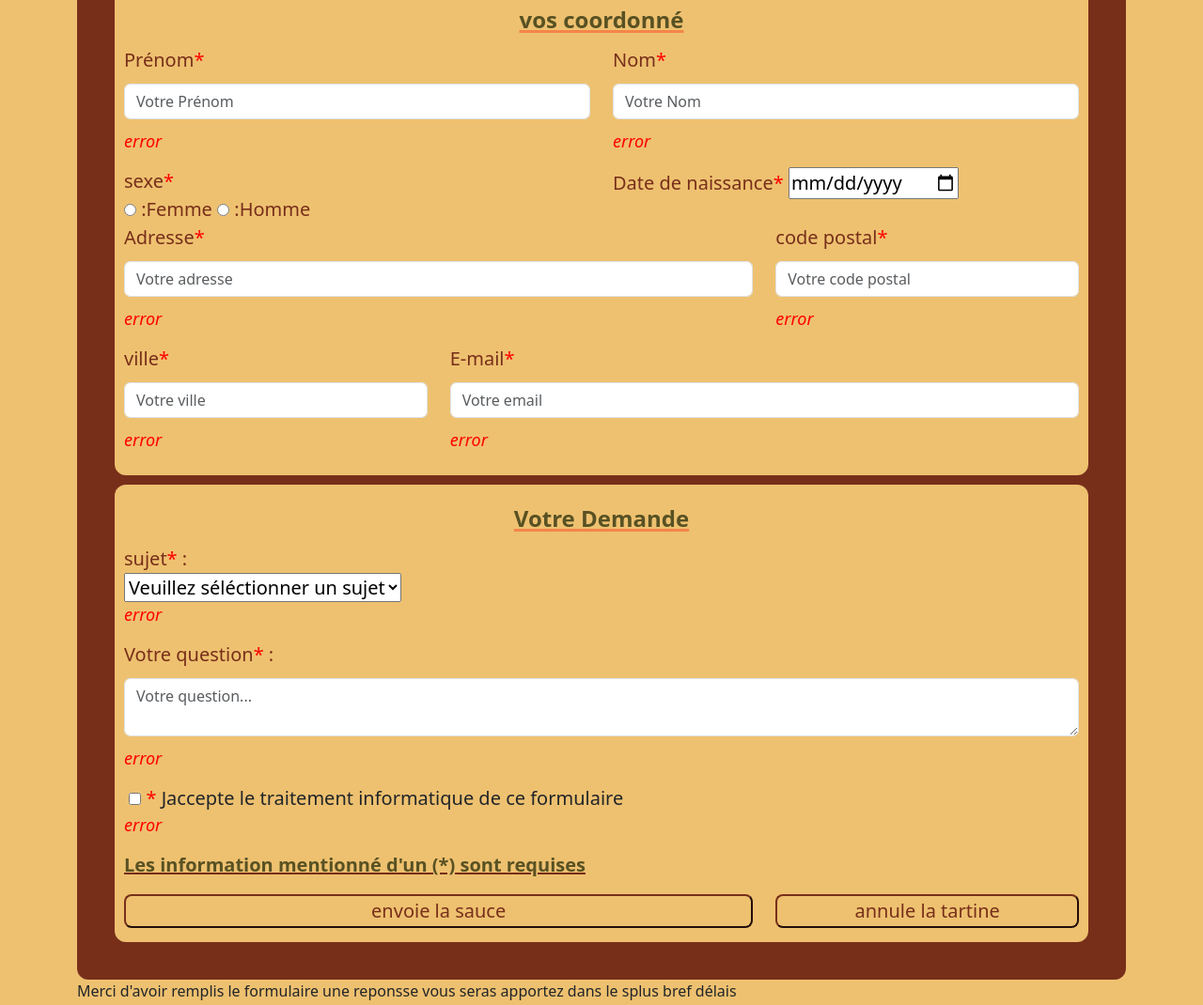
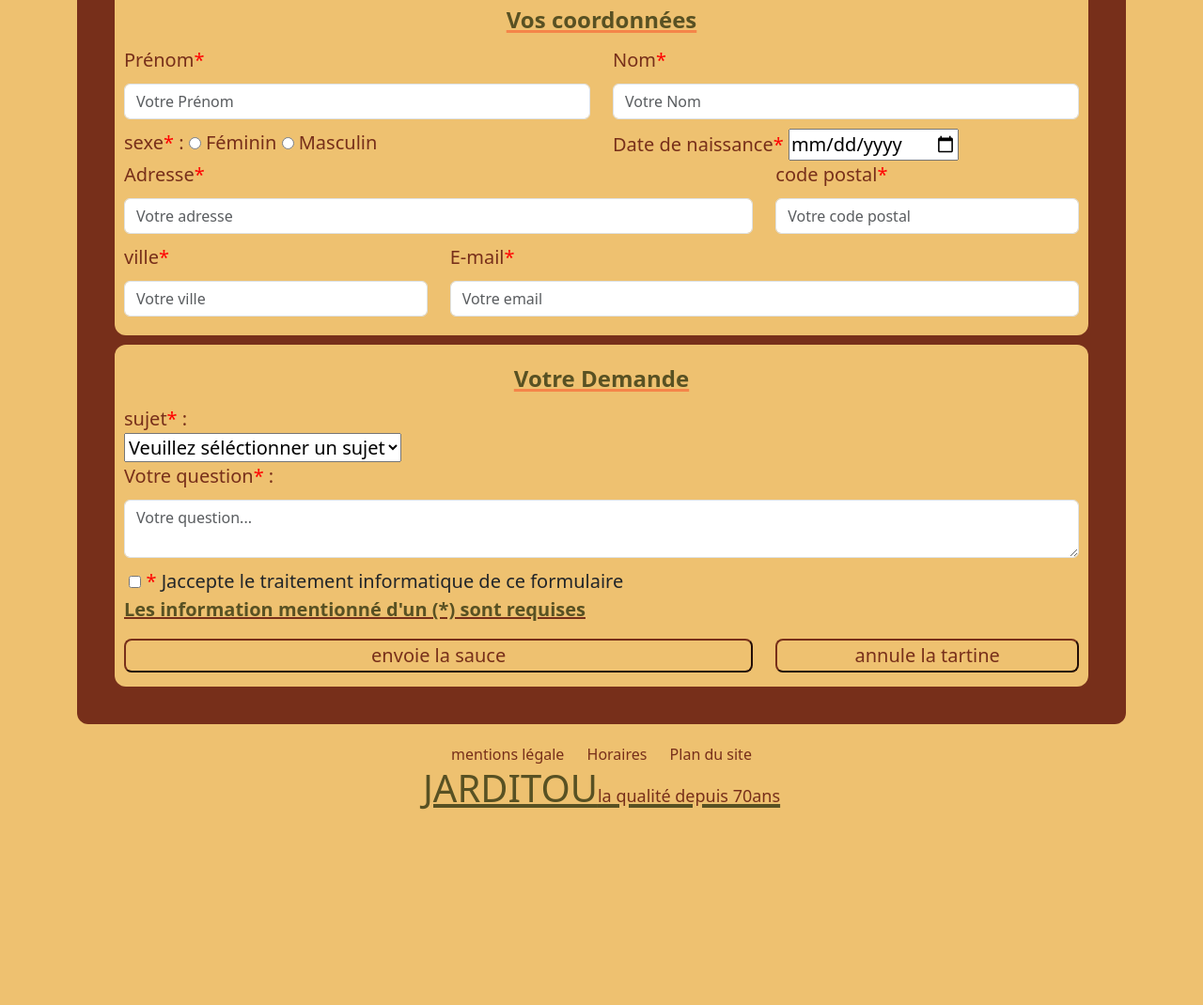
Before and after one commit to Lmickaeldev/jarditou_bootstrap, a plain HTML site: page contact.html in a window 1280 px wide. Shown: the part 398-1468 px from the top of the page at 94% size. After the commit the page ends 1341 px from the top, so only its background shows below. Drawn offline with nearby package versions, Linux system fonts and the light colour scheme.

Commit message:
mise en commentaire pour modif en php

```diff
--- a/assets/css/styles.css
+++ b/assets/css/styles.css
@@ -122,6 +122,7 @@ hr{
 /*footer*/
 .footer-nav
 {
+    margin-top: 20px;
     text-align: center;
 }
 .footer-nav a{
@@ -142,7 +143,7 @@ color: #772F1A;
     justify-content: center;
     padding-top: 50px;
   }
-.table th,td {
+.table {
     border: solid 4px #772F1A;
     background-color: #f4f4f4;
     text-align: center;
@@ -170,10 +171,13 @@ color: #772F1A;
     background: #fff;
   }
   tbody tr:nth-child(even) {
-    background: #f4f4f4;
+    background: #EEC170;
   }
-  table,
   td {
+    border: 1px solid #772F1A;
+    color: #772F1A;
+  }
+  th {
     border: 1px solid #772F1A;
     color: #772F1A;
   }
@@ -245,6 +249,7 @@ label{
   border-color: #772F1A;
   color: #772F1A;
   margin-bottom: 5px;
+  transition: all 0.3s ease-in 0s;
 }
 .button-2{
   width: 100%;
@@ -252,8 +257,15 @@ label{
   border-radius: 8px;
   border-color: #772F1A;
   color: #772F1A;
+  transition: all 0.3s ease-in 0s;
+
 }
 .button-1:hover,.button-2:hover {
   background-color: #772F1A;
   color: #EEC170;
 }
+.ty{
+  text-align: center;
+  margin-top: 15px;
+  font-weight: bold;
+}
--- a/contact.html
+++ b/contact.html
@@ -43,26 +43,25 @@
       <div class="col-lg-10 col-lg-offset-1">
           <form id="contact-form" method="post" action="" role="form">
             <fieldset class="coordonée">
-              <legend>vos coordonné</legend>
+              <legend>Vos coordonnées</legend>
               <div class="row">
                 <div class="col-md-6">
                   <label for="firstname">Prénom<span class="red">*</span></label>
                   <input type="text" id="firstname" name="firstname" class="form-control" placeholder="Votre Prénom">
-                  <p class="comments">error</p>
+                  <!-- <p class="comments">error</p> -->
                 </div>
                 <div class="col-md-6">
                   <label for="name">Nom<span class="red">*</span></label>
                   <input type="text" id="name" name="name" class="form-control" placeholder="Votre Nom">
-                  <p class="comments">error</p>
+                  <!-- <p class="comments">error</p> -->
                 </div>
                 <div class="col-md-6">
                   <div class="sex">
-                    <label for="sexe">sexe<span class="red">*</span></label>
-                    <br>
+                    <label for="sexe">sexe<span class="red">*</span>  :</label>
                     <input type="radio" id="féminin" name="sexe" value="féminin" />
-                    <label for="féminin"> :Femme</label>
+                    <label for="féminin"> Féminin</label>
                     <input type="radio" id="masculin" name="sexe" value="masculin" />
-                    <label for="masculin">:Homme</label>
+                    <label for="masculin">Masculin</label>
                   </div>
                 </div>
                 <div class="col-md-6">
@@ -72,22 +71,22 @@
                 <div class="col-md-8">
                   <label for="adress">Adresse<span class="red">*</span></label>
                   <input type="text" id="adress" name="adress" class="form-control" placeholder="Votre adresse">
-                  <p class="comments">error</p>
+                  <!-- <p class="comments">error</p> -->
                 </div>
                 <div class="col-md-4">
                   <label for="cpost">code postal<span class="red">*</span></label>
                   <input type="text" id="cpost" name="cpost" class="form-control" placeholder="Votre code postal">
-                  <p class="comments">error</p>
+                  <!-- <p class="comments">error</p> -->
                 </div>
                 <div class="col-md-4">
                   <label for="ville">ville<span class="red">*</span></label>
                   <input type="text" id="ville" name="ville" class="form-control" placeholder="Votre ville">
-                  <p class="comments">error</p>
+                  <!-- <p class="comments">error</p> -->
                 </div>
                 <div class="col-md-8">
                   <label for="email">E-mail<span class="red">*</span></label>
                   <input type="text" id="email" name="cpost" class="form-control" placeholder="Votre email">
-                  <p class="comments">error</p>
+                  <!-- <p class="comments">error</p> -->
 
                 </div>
               </div>
@@ -105,20 +104,20 @@
                     <option value="Reclame">Récalamtion</option>
                     <option value="others">Autres</option>
                   </select>
-                  <p class="comments">error</p>
+                  <!-- <p class="comments">error</p> -->
                 </div>
                 <div class="col-md-12">
                   <label for="requete">Votre question<span class="red">*</span> :</label>
                   <br>
                   <textarea name="ask"id="ask" class="form-control" placeholder="Votre question..." ></textarea>
-                  <p class="comments">error</p>
+                  <!-- <p class="comments">error</p> -->
                 </div>
                 <div class="col-md-12">
                   <div class="checkbox1">
                     <label for="acces" ></label>
                     <input type="checkbox"  name="accept" id="acces" />
                     <span class="red">*</span> Jaccepte le traitement informatique de ce formulaire
-                  <p class="comments">error</p>
+                  <!-- <p class="comments">error</p> -->
                   </div>
                 </div>
                 <div class="col-md-12">
@@ -135,12 +134,25 @@
                 </div>
             </fieldset>
 
-            <p class="ty">Merci d'avoir remplis le formulaire une reponsse vous seras apportez dans le splus bref délais</p>
+            <!-- <p class="ty">Merci d'avoir remplis le formulaire une réponsse vous seras apportez dans les plus bref délais</p> -->
           </form>
       </div>
     </div>
   </div>
 </div>
     </section>
+    <footer>
+      <div class="wrapper-2">
+        <div class="container">
+          <nav class="footer-nav" >
+            <a href="#">mentions légale</a>
+            <a href="#">Horaires</a>
+            <a href="#">Plan du site</a>
+     </nav>
+   <h1>Jarditou<span class="depuis">la qualité depuis 70ans</span></h1>
+        </div>
+      </div>
+
+ </footer>
 </body>
 </html>
```
